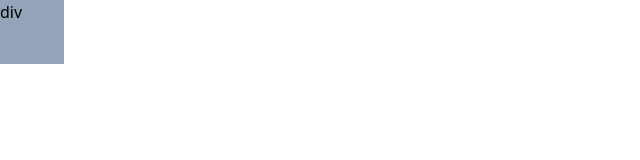
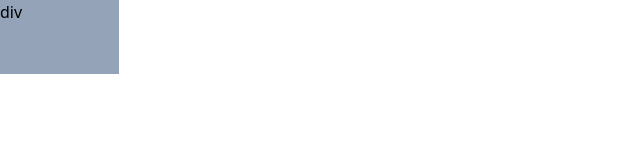
Before and after one commit to the-lemonboy/tailwindcss-px-to-viewport, a website: page playground/index.html in a window 1280 px wide. Shown: the whole page, without its empty margins (0-640 px from the left). Drawn offline with Linux system fonts and the light colour scheme.

Commit message:
feat: plugin is work

```diff
--- a/package.json
+++ b/package.json
@@ -4,7 +4,7 @@
   "description": "",
   "main": "index.js",
   "scripts": {
-    "playCss": "npx tailwindcss -i ./playground/input.css -o ./playground/output.css",
+    "playcss": "npx tailwindcss -i ./playground/input.css -o ./playground/output.css",
     "test": "echo \"Error: no test specified\" && exit 1"
   },
   "keywords": [],
--- a/playground/index.html
+++ b/playground/index.html
@@ -7,7 +7,7 @@
     <link rel="stylesheet" href="output.css">
 </head>
 <body>
-    <div class="h-16 w-16 bg-slate-400">
+    <div class="pw-w-[100] ph-h-[100] bg-slate-400">
         div
     </div>
 </body>
--- a/src/index.js
+++ b/src/index.js
@@ -1,6 +1,7 @@
-const plugin = require('tailwindcss/plugin')
+const plugin = require('tailwindcss/plugin');
 
-const pxToViewport = plugin.withOptions(function ({ matchUtilities, theme }) {
+const pxToViewport = plugin.withOptions(function () {
+    return function ({ matchUtilities, theme }) {
         // 获取 pxToViewPort 的配置信息
         const presetScreen = theme("pxToViewPort.PresetScreen") || {};
         const utils = theme("pxToViewPort.utils") || {};
@@ -10,8 +11,6 @@ const pxToViewport = plugin.withOptions(function ({ matchUtilities, theme }) {
                     Object.entries(utils).map(([key, value]) => [
                         `pw-${key}`,
                         (val) => {
-                        // pw-
-                        // ph-
                             const unit = 'vw';
                             const screenWidth = presetScreen.width || 1080;
                             return {
@@ -24,8 +23,6 @@ const pxToViewport = plugin.withOptions(function ({ matchUtilities, theme }) {
                     Object.entries(utils).map(([key, value]) => [
                         `ph-${key}`,
                         (val) => {
-                        // pw-
-                        // ph-
                             const unit = 'vh';
                             const screenWidth = presetScreen.width || 1080;
                             return {
@@ -34,6 +31,10 @@ const pxToViewport = plugin.withOptions(function ({ matchUtilities, theme }) {
                         },
                     ])
                 )
-        })
+            }
+        );
+    };
+});
 
-    module.exports = pxToViewport
+// 将 pxToViewport 导出
+module.exports = pxToViewport;
--- a/tailwind.config.js
+++ b/tailwind.config.js
@@ -2,7 +2,29 @@
 module.exports = {
   content: ["./playground/**/*.{html,js}"],
   theme: {
-    extend: {},
+    extend: {
+      pxToViewPort: {
+        PresetScreen: {
+          height: 1920,
+          width: 1080,
+          toUnit: 'vh'
+        },
+        utils: {
+          fontSize: 'fontSize',
+          h: 'height',
+          w: 'width',
+          m: 'margin',
+          p: 'padding',
+          t: 'top',
+          r: 'right',
+          b: 'bottom',
+          l: 'left',
+          size: 'size'
+
+        }
+      }
+
+    },
   },
-  plugins: [],
+  plugins: [require('./src/index.js')],
 }
```
Also changed, not shown: playground/output.css, 1 other file. Lines whose indentation alone changed are shown as unchanged.
